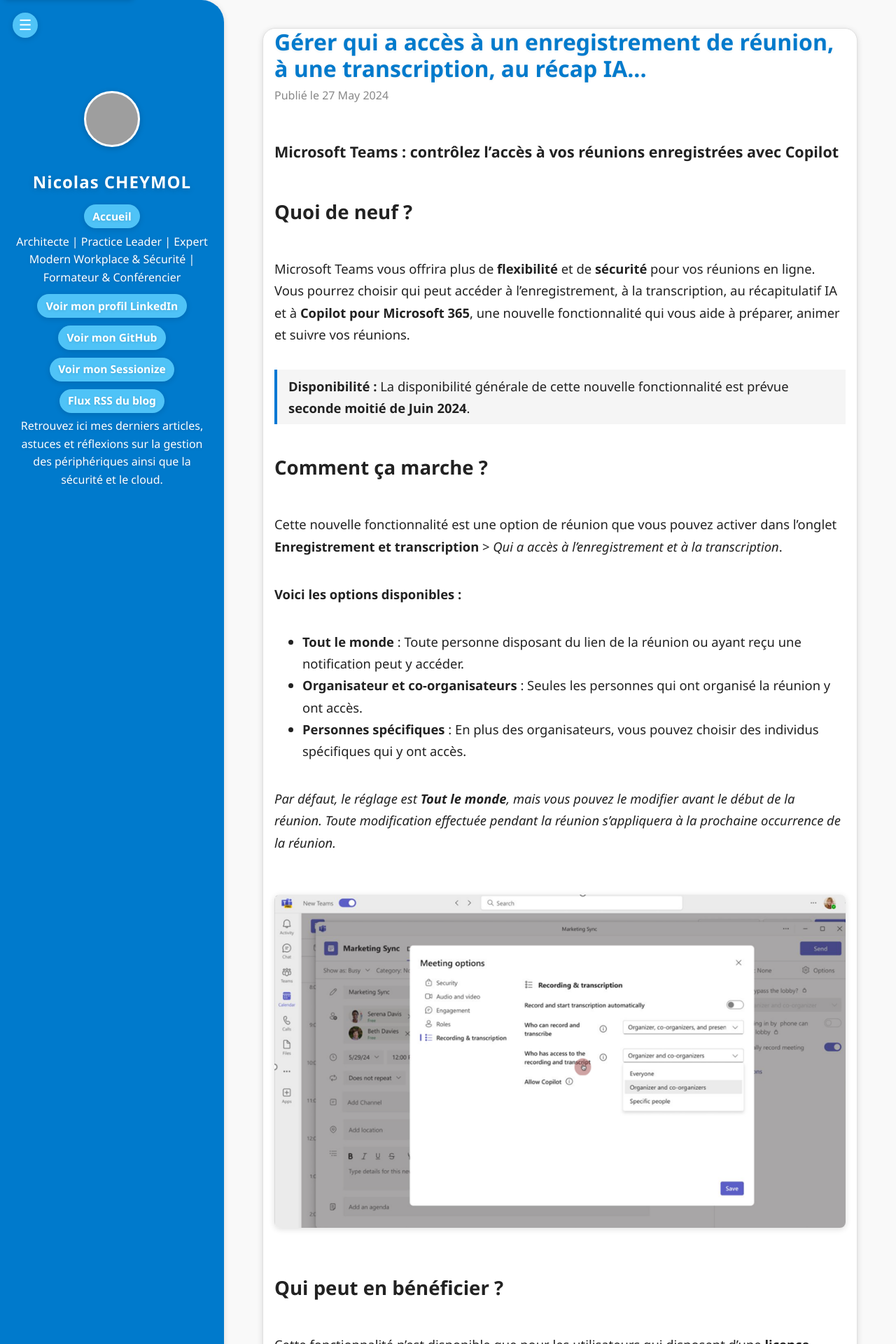
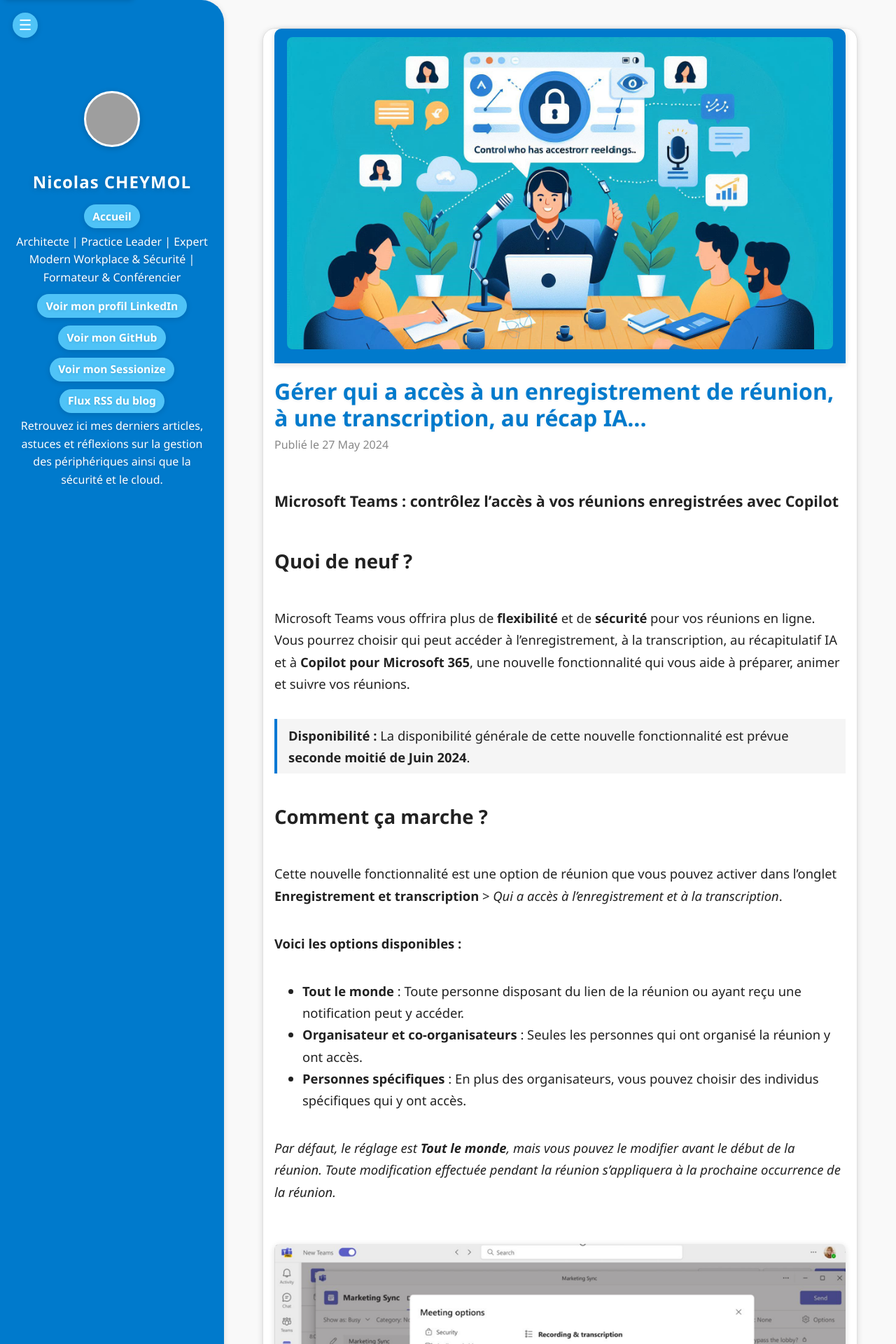
Before and after one commit to ncheymol/ncheymol.github.io, a Jekyll site: the page built from _posts/2024-05-27-Gérer qui a accès à un enregistrement de réunion, à une transcription, au récap IA....markdown, in a window 1280 px wide. Shown: the top 1920 px of the page at 70% size. Built offline with Jekyll 4.4.1, drawn with Linux system fonts in a browser that asks for light colours; grey boxes are pictures that could not be loaded.

Commit message:
banner copilot

```diff
--- a/_posts/2024-05-27-Gérer qui a accès à un enregistrement de réunion, à une transcription, au récap IA....markdown
+++ b/_posts/2024-05-27-Gérer qui a accès à un enregistrement de réunion, à une transcription, au récap IA....markdown
@@ -1,7 +1,7 @@
 ---
 layout: post
 title:  "Gérer qui a accès à un enregistrement de réunion, à une transcription, au récap IA..."
-banner : ""
+banner : "https://github.com/ncheymol/ncheymol.github.io/blob/main/_sources/teams-copilot.jpeg?raw=true"
 date:   2024-05-27 21:00:00 +0200
 tags: [Teams, IA, Copilot, Sécurité]
 lang: fr
```
